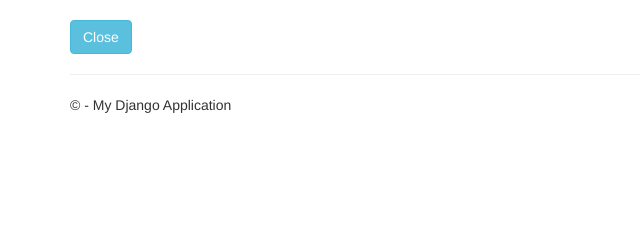
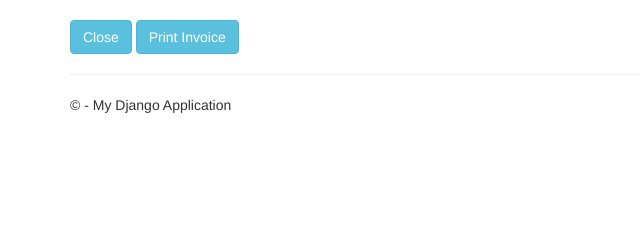
Before and after one commit to LisNadya/TSE3351-Purchasing-System, a Django app: template Purchasing System/Invoice/templates/Invoice/invoicedetails.html in a window 1280 px wide. Shown: the part 543-783 px from the top of the page, without its empty margins (0-640 px from the left). Run offline with Django 3.2, Linux system fonts and the light colour scheme; the template is opened without the code that fills it: values that come from a table or form of the project are taken from there, others are empty; data comes from the database, SQL or seed files in the repository; some libraries are stand-ins or nearby versions.

Commit message:
Invoice is able to be turned into psd at invoice history

```diff
--- a/Purchasing System/Invoice/templates/Invoice/invoicedetails.html
+++ b/Purchasing System/Invoice/templates/Invoice/invoicedetails.html
@@ -73,6 +73,7 @@
         </table>
         <div class="margintop">
             <button type="submit" class="btn btn-info buttonsize">Close</button>
+            <td><button class="btn btn-info buttonsize" onclick="window.print()">Print Invoice</button></td>
         </div>
 
 
--- a/Purchasing System/Invoice/templates/Invoice/invoicehistorydetails.html
+++ b/Purchasing System/Invoice/templates/Invoice/invoicehistorydetails.html
@@ -71,8 +71,11 @@
               </tr>
           </tfoot>
         </table>
+
         <div class="margintop">
             <button type="submit" class="btn btn-info buttonsize">Close</button>
+            <td><button class="btn btn-info buttonsize" onclick="window.print()">Print Invoice</button></td>
+
         </div>
 
 
```
